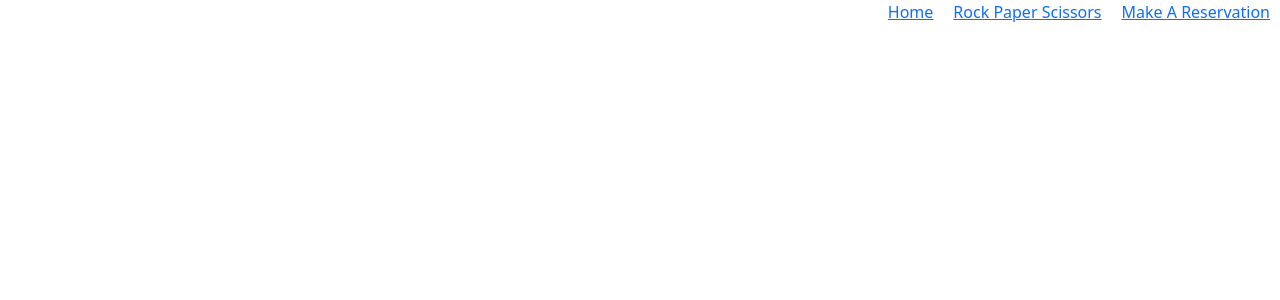
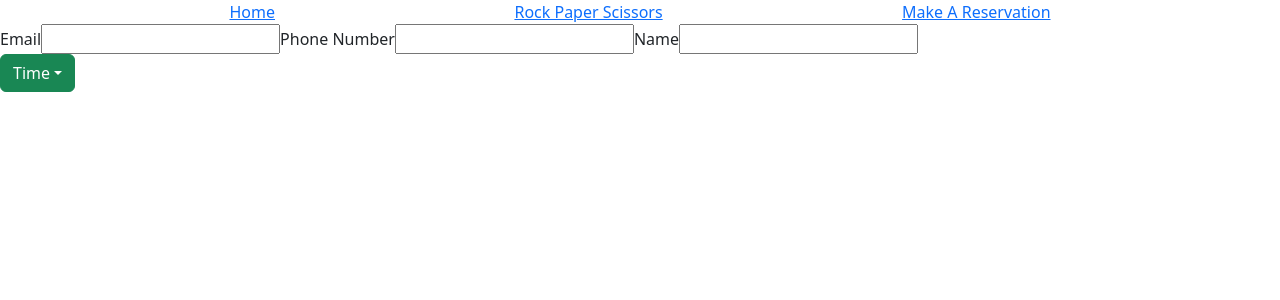
Before and after one commit to chrsteffen1/Coursera-Capstone, a React (Create React App) app: page /reservation in a window 1280 px wide. Shown: the top 300 px of the page. Built offline with nearby package versions, Linux system fonts and the light colour scheme.

Commit message:
sub up reservation card

```diff
--- a/src/App.css
+++ b/src/App.css
@@ -3,7 +3,7 @@ p{
 }
 nav{
   display: flex;
-  justify-content: flex-end;
+  justify-content: space-evenly;
   text-decoration: none;
 }
 
--- a/src/App.js
+++ b/src/App.js
@@ -1,10 +1,10 @@
 import {Route, Routes} from "react-router-dom"
 import './App.css';
-import RPS from "./Components/Pages/RPS";
-import Home from "./Components/Pages/Home";
+import RPS from "./Pages/RPS";
+import Home from "./Pages/Home";
 import NavBar from "./Components/NavBar";
 import 'bootstrap/dist/css/bootstrap.min.css';
-import Reservation from "./Components/Pages/Reservation";
+import Reservation from "./Pages/Reservation";
 
 function App() {
   return (
--- /dev/null
+++ b/src/Components/ReserevationCard.jsx
@@ -0,0 +1,33 @@
+import Dropdown from 'react-bootstrap/Dropdown'
+
+
+const ReservationCard = () => {
+  return (
+    <div>
+      <form action="">
+        <label htmlFor="email">Email</label>
+        <input type="text" name="email" id="" />
+        <label htmlFor="phone">Phone Number</label>
+        <input type="text" name="phone"/>
+        <label htmlFor="name">Name</label>
+        <input type="text" name="name"/>
+        <Dropdown>
+          <Dropdown.Toggle variant='success'>Time</Dropdown.Toggle>
+          <Dropdown.Menu>
+            <Dropdown.Item>6:00pm</Dropdown.Item>
+            <Dropdown.Item>6:30pm</Dropdown.Item>
+            <Dropdown.Item>7:00pm</Dropdown.Item>
+            <Dropdown.Item>7:30pm</Dropdown.Item>
+            <Dropdown.Item>8:00pm</Dropdown.Item>
+            <Dropdown.Item>8:30pm</Dropdown.Item>
+            <Dropdown.Item>9:00pm</Dropdown.Item>
+            <Dropdown.Item>9:30pm</Dropdown.Item>
+            <Dropdown.Item>10:00pm</Dropdown.Item>
+          </Dropdown.Menu>
+        </Dropdown>
+      </form>
+    </div>
+  );
+}
+
+export default ReservationCard;
--- a/src/Components/Pages/RPS.jsx
+++ b/src/Pages/RPS.jsx
@@ -1,4 +1,4 @@
-import ChoiceCard from "../ChoiceCard";
+import ChoiceCard from "../Components/ChoiceCard";
 
 
 const RPS = () => {
--- a/src/Components/Pages/Reservation.jsx
+++ b/src/Pages/Reservation.jsx
@@ -1,9 +1,9 @@
-
+import ReservationCard from "../Components/ReserevationCard";
 
 const Reservation = () => {
   return (
     <>
-
+      <ReservationCard/>
     </>
   );
 }
```
Also changed, not shown: src/Pages/Home.jsx (renamed from src/Components/Pages/Home.jsx).
